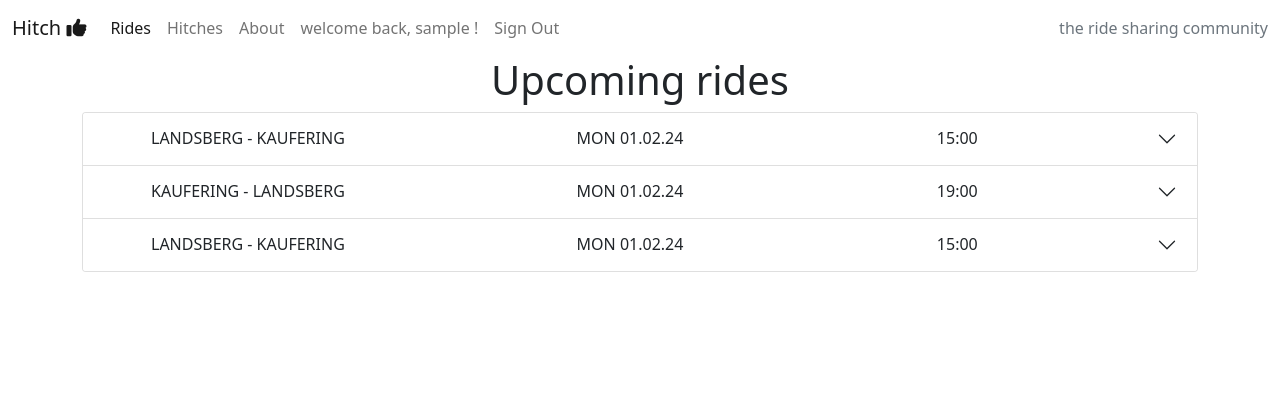
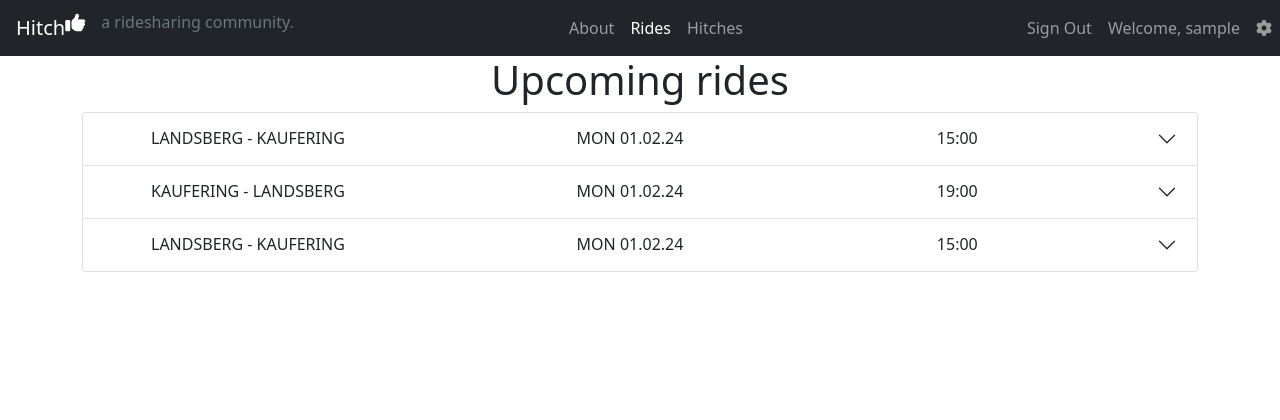
Before and after one commit to A-Hoenig/Hitch, a Django app: page / in a window 1280 px wide. Shown: the top 420 px of the page. Run offline with Django 4.2, Linux system fonts and the light colour scheme; the visitor is signed in with stand-in values (Sample User, id 1); some libraries are stand-ins or nearby versions.

Commit message:
redesign nav bar and add user profile page

```diff
--- a/hitch/urls.py
+++ b/hitch/urls.py
@@ -24,4 +24,5 @@ urlpatterns = [
     path('', views.rides, name='rides'),
     path('about/', views.about, name='about'),
     path('hitches/', views.hitches, name='hitches'),
+    path('user_profile/', views.profile, name='user_profile'),
 ]
--- a/rides/templates/rides/rides.html
+++ b/rides/templates/rides/rides.html
@@ -36,6 +36,7 @@
         <div class="col">
 
             <div class="accordion" id="accordionExample">
+
                 <div class="accordion-item">
                     <h2 class="accordion-header">
                         <button class="accordion-button collapsed" type="button" data-bs-toggle="collapse"
@@ -90,7 +91,7 @@
                             </table>
                             {% if user.is_authenticated %}
                             <div class="col">
-                                <button type="button" class="btn btn-primary  mb-3" data-bs-toggle="modal"
+                                <button type="button" class="btn btn-primary mb-3" data-bs-toggle="modal"
                                     data-bs-target="#exampleModal" data-bs-whatever="@gest">Request to Hitch a
                                     Ride!</button>
                             </div>
@@ -181,6 +182,7 @@
                         {% endif%}
                     </div>
                 </div>
+
             </div>
         </div>
     </div>
--- a/rides/views.py
+++ b/rides/views.py
@@ -18,3 +18,9 @@ def about(request):
     return render(request, 'rides/about.html', {
         "username": request.user
         })
+
+
+def profile(request):
+    return render(request, 'rides/user_profile.html', {
+        "username": request.user
+        })
--- a/static/css/style.css
+++ b/static/css/style.css
@@ -1,3 +1,4 @@
+
 .black-carousel-caption{
     color: #111;
 }
--- a/templates/base.html
+++ b/templates/base.html
@@ -33,16 +33,21 @@
 <body class="d-flex flex-column h-100 main-bg">
 
     <!-- Navigation -->
-    <nav class="navbar navbar-expand-lg navbar-light bg-white">
-        <div class="container-fluid">
-            <a class="navbar-brand" href="{% url 'rides' %}">Hitch <i class="fa-solid fa-thumbs-up"></i></a>
-            <button class="navbar-toggler" type="button" data-bs-toggle="collapse" data-bs-target="#navbarText"
-                aria-controls="navbarText" aria-expanded="false" aria-label="Toggle navigation">
+    <nav class="navbar navbar-dark navbar-expand-md bg-faded justify-content-center bg-dark">
+        <a href="/" class="navbar-brand d-flex w-50 mr-auto ms-3" href="{% url 'rides' %}">
+            Hitch
+            <i class="fa-solid fa-thumbs-up"></i>
+            <span class="h6 text-muted ms-3">a ridesharing community.</span>
+        </a>
+        <button class="navbar-toggler" type="button" data-bs-toggle="collapse" data-bs-target="#collapsingNavbar3">
             <span class="navbar-toggler-icon"></span>
         </button>
-
-            <div class="collapse navbar-collapse" id="navbarText">
-                <ul class="navbar-nav me-auto mb-2 mb-lg-0">
+        <div class="navbar-collapse collapse w-100" id="collapsingNavbar3">
+            <ul class="navbar-nav w-100 justify-content-center">
+                <li class="nav-item active">
+                    <a class="nav-link {% if request.path == about_url %} active" aria-current="page{% endif %}"
+                        href="{% url 'about' %}">About</a>
+                </li>
                 <li class="nav-item">
                     <a class="nav-link {% if request.path == rides_url %} active" aria-current="page{% endif %}"
                         href="{% url 'rides' %}">Rides</a>
@@ -51,18 +56,20 @@
                     <a class="nav-link {% if request.path == hitches_url %} active" aria-current="page{% endif %}"
                         href="{% url 'hitches' %}">Hitches</a>
                 </li>
-                    <li class="nav-item">
-                        <a class="nav-link {% if request.path == about_url %} active" aria-current="page{% endif %}"
-                            href="{% url 'about' %}">About</a>
-                    </li>
+            </ul>
+            <ul class="nav navbar-nav ml-auto w-100 justify-content-end">
                 {% if user.is_authenticated %}
-                    <li class="nav-item nolink">
-                        <a class="nav-link " aria-current="welcome back message" href="">welcome back, {{ username }}
-                            !</a>
-                    </li>
+
                 <li class="nav-item">
                     <a class="nav-link {% if request.path == logout_url %}active" aria-current="page{% endif %}"
                         href="{% url 'account_logout' %}">Sign Out</a>
+                </li>
+                <li class="nav-item nolink">
+                    <a class="nav-link" aria-current="welcome back message" href="">Welcome, {{ username }}</a>
+                </li>
+                <li class="nav-item">
+                    <a class="nav-link {% if request.path == hitches_url %} active" aria-current="page{% endif %}"
+                        href="{% url 'user_profile' %}"><i class="fa-solid fa-gear"></i></a>
                 </li>
 
                 {% else %}
@@ -76,10 +83,6 @@
                 </li>
                 {% endif %}
             </ul>
-                <span class="navbar-text text-muted">
-                    the ride sharing community
-                </span>
-            </div>
         </div>
     </nav>
 
@@ -96,14 +99,14 @@
     <footer class="footer mt-auto py-3 fs-4">
 
         <p class="m-0 text-center">Follow us:
-            <a class="fab fa-facebook-square ms-3 text-decoration-none link-dark" href="https://www.facebook.com/" target="_blank" rel="noopener"
-                aria-label="Visit our Facebook community (opens in a new tab)"></a>
-            <a class="fa-brands fa-square-x-twitter ms-3 text-decoration-none link-dark" href="https://www.twitter.com/" target="_blank" rel="noopener"
-                aria-label="Visit our Twitter page (opens in a new tab)"></a>
-            <a class="fab fa-instagram-square ms-3 text-decoration-none link-dark" href="https://www.instagram.com/" target="_blank" rel="noopener"
-                aria-label="Visit our Instagram page (opens in a new tab)"></a>
-            <a class="fab fa-youtube-square ms-3 text-decoration-none link-dark" href="https://www.youtube.com/" target="_blank" rel="noopener"
-                aria-label="Visit our YouTube page (opens in a new tab)"></a>
+            <a class="fab fa-facebook-square ms-3 text-decoration-none link-dark" href="https://www.facebook.com/"
+                target="_blank" rel="noopener" aria-label="Visit our Facebook community (opens in a new tab)"></a>
+            <a class="fa-brands fa-square-x-twitter ms-3 text-decoration-none link-dark" href="https://www.twitter.com/"
+                target="_blank" rel="noopener" aria-label="Visit our Twitter page (opens in a new tab)"></a>
+            <a class="fab fa-instagram-square ms-3 text-decoration-none link-dark" href="https://www.instagram.com/"
+                target="_blank" rel="noopener" aria-label="Visit our Instagram page (opens in a new tab)"></a>
+            <a class="fab fa-youtube-square ms-3 text-decoration-none link-dark" href="https://www.youtube.com/"
+                target="_blank" rel="noopener" aria-label="Visit our YouTube page (opens in a new tab)"></a>
         </p>
     </footer>
 
```
Also changed, not shown: rides/templates/rides/user_profile.html (added, +10 -0 lines). Lines whose indentation alone changed are shown as unchanged.
